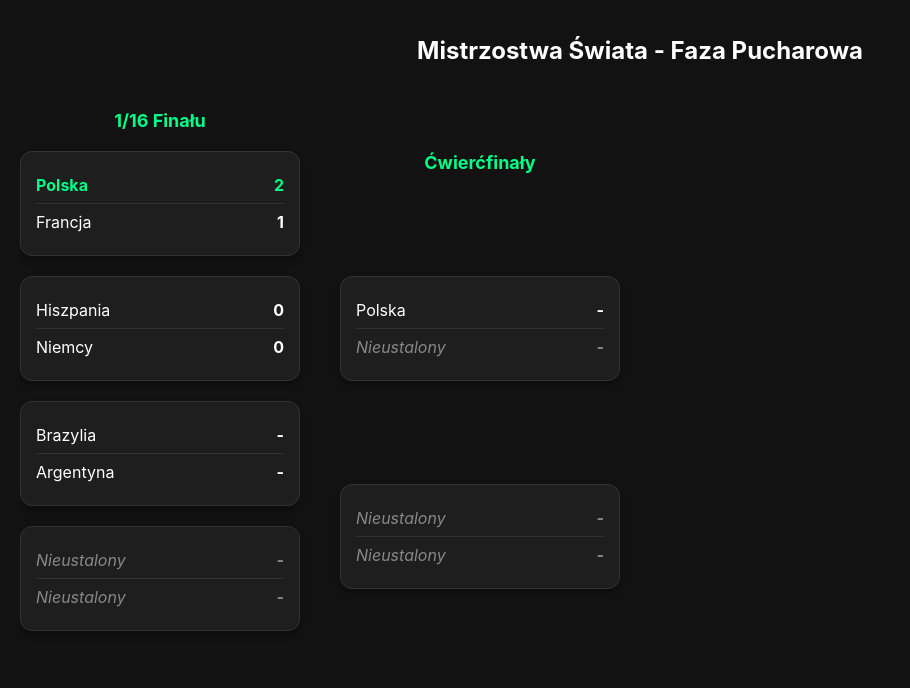
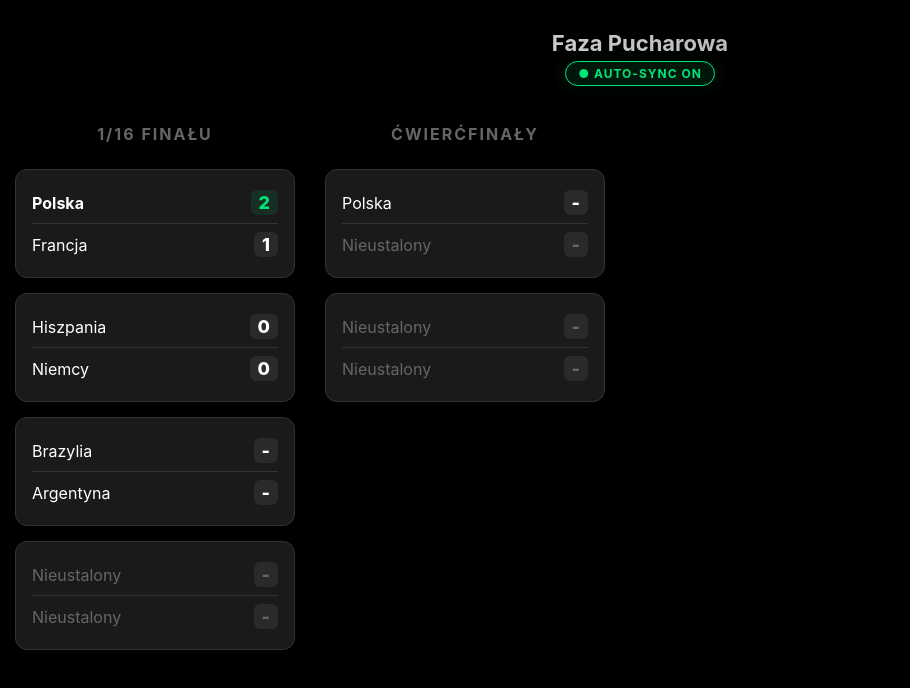
Before and after one commit to zklimwent-arch/mistrzostwa-drabinka, a plain HTML site: page index.html in a window 1280 px wide. Shown: the whole page, without its empty margins (0-910 px from the left). Drawn offline with Linux system fonts and the light colour scheme; no server answers.

Commit message:
Update index.html

```diff
--- a/index.html
+++ b/index.html
@@ -3,73 +3,88 @@
 <head>
     <meta charset="UTF-8">
     <meta name="viewport" content="width=device-width, initial-scale=1.0, maximum-scale=1.0, user-scalable=no">
-    <title>Drabinka Mistrzostw</title>
+    <title>Drabinka Mistrzostw - Auto Live</title>
     <style>
         :root {
-            --bg-color: #121212;
-            --card-bg: #1e1e1e;
+            /* Ciemny motyw - idealny pod ekrany AMOLED w telefonach */
+            --bg-color: #000000;
+            --card-bg: #1a1a1a;
             --text-color: #ffffff;
-            --accent-color: #00ff88;
+            --accent-color: #00e676; /* Jaskrawy zielony dla widoczności */
             --border-color: #333333;
-            --tbd-color: #888888;
+            --tbd-color: #666666;
         }
 
         body {
-            font-family: -apple-system, BlinkMacSystemFont, "Segoe UI", Roboto, Helvetica, Arial, sans-serif;
+            font-family: -apple-system, BlinkMacSystemFont, "Segoe UI", Roboto, sans-serif;
             background-color: var(--bg-color);
             color: var(--text-color);
             margin: 0;
-            padding: 20px;
+            padding: 15px;
             overflow-x: hidden;
         }
 
         h1 {
             text-align: center;
-            font-size: 24px;
-            margin-bottom: 30px;
+            font-size: 22px;
+            margin-bottom: 5px;
+            background: linear-gradient(90deg, #fff, #888);
+            -webkit-background-clip: text;
+            -webkit-text-fill-color: transparent;
         }
 
-        /* Kontener drabinki - scrollowanie poziome na telefonach */
+        .live-badge {
+            display: table;
+            margin: 0 auto 25px auto;
+            padding: 4px 12px;
+            background-color: rgba(0, 230, 118, 0.1);
+            color: var(--accent-color);
+            border: 1px solid var(--accent-color);
+            border-radius: 20px;
+            font-size: 12px;
+            font-weight: bold;
+            letter-spacing: 1px;
+            animation: pulse 2s infinite;
+        }
+
         .bracket-container {
             display: flex;
-            gap: 40px;
+            gap: 30px;
             overflow-x: auto;
             scroll-snap-type: x mandatory;
             padding-bottom: 20px;
+            -webkit-overflow-scrolling: touch;
         }
 
         .round {
             display: flex;
             flex-direction: column;
-            justify-content: space-around;
+            gap: 15px;
             min-width: 280px;
             scroll-snap-align: center;
         }
 
         h2 {
             text-align: center;
-            font-size: 18px;
-            color: var(--accent-color);
-            margin-bottom: 20px;
+            font-size: 16px;
+            color: var(--tbd-color);
+            text-transform: uppercase;
+            letter-spacing: 2px;
+            margin-bottom: 10px;
         }
 
-        /* Karta pojedynczego meczu */
         .match {
             background-color: var(--card-bg);
             border: 1px solid var(--border-color);
             border-radius: 12px;
-            padding: 15px;
-            margin-bottom: 20px;
-            box-shadow: 0 4px 6px rgba(0,0,0,0.3);
-            /* Animacja wjazdu */
-            opacity: 0;
-            transform: translateY(20px);
-            animation: slideUp 0.6s ease forwards;
+            padding: 12px 16px;
+            box-shadow: 0 4px 10px rgba(0,0,0,0.5);
         }
 
         .team {
             display: flex;
             justify-content: space-between;
+            align-items: center;
             padding: 8px 0;
             font-size: 16px;
             border-bottom: 1px solid var(--border-color);
@@ -80,118 +95,149 @@
         }
 
         .score {
-            font-weight: bold;
+            font-weight: 800;
+            font-size: 18px;
+            background-color: #2a2a2a;
+            padding: 2px 8px;
+            border-radius: 6px;
         }
 
-        .tbd {
-            color: var(--tbd-color);
-            font-style: italic;
-        }
+        .tbd { color: var(--tbd-color); }
+        .winner { color: var(--text-color); font-weight: bold; }
+        .winner .score { color: var(--accent-color); background-color: rgba(0, 230, 118, 0.1); }
 
-        .winner {
-            color: var(--accent-color);
-            font-weight: bold;
-        }
-
-        /* Definicja animacji */
-        @keyframes slideUp {
-            to {
-                opacity: 1;
-                transform: translateY(0);
-            }
+        @keyframes pulse {
+            0% { box-shadow: 0 0 0 0 rgba(0, 230, 118, 0.4); }
+            70% { box-shadow: 0 0 0 10px rgba(0, 230, 118, 0); }
+            100% { box-shadow: 0 0 0 0 rgba(0, 230, 118, 0); }
         }
     </style>
 </head>
 <body>
 
-    <h1>Mistrzostwa Świata - Faza Pucharowa</h1>
+    <h1>Faza Pucharowa</h1>
+    <div class="live-badge">● AUTO-SYNC ON</div>
 
     <div class="bracket-container" id="bracket">
-        </div>
+        <div style="text-align:center; width:100%; color:#888;">Łączenie z serwerem danych...</div>
+    </div>
 
     <script>
         // ==========================================
-        // TWÓJ WŁASNY SILNIK DANYCH (Baza wyników)
+        // AUTO-POBIERANIE Z INTERNETU (Bez API Key)
         // ==========================================
-        // Aktualizujesz ten obiekt, commitujesz na GitHubie,
-        // a strona automatycznie zmienia wygląd!
 
-        const myDataEngine = {
-            roundOf16: [
-                { id: 1, team1: "Polska", score1: 2, team2: "Francja", score2: 1, finished: true },
-                { id: 2, team1: "Hiszpania", score1: 0, team2: "Niemcy", score2: 0, finished: false },
-                { id: 3, team1: "Brazylia", score1: null, team2: "Argentyna", score2: null, finished: false },
-                { id: 4, team1: "TBD", score1: null, team2: "TBD", score2: null, finished: false } // TBD = Nieustalony
-            ],
-            quarterFinals: [
-                { id: 5, team1: "Polska", score1: null, team2: "TBD", score2: null, finished: false },
-                { id: 6, team1: "TBD", score1: null, team2: "TBD", score2: null, finished: false }
-            ]
-        };
+        // Używamy darmowego, publicznego feedu z GitHuba (otwarte dane turniejowe)
+        // oraz publicznego proxy (AllOrigins), aby przeglądarka nie blokowała pobierania
+        const publicDataUrl = 'https://raw.githubusercontent.com/openfootball/worldcup.json/master/2026/worldcup.json';
+        const proxyUrl = `https://api.allorigins.win/get?url=${encodeURIComponent(publicDataUrl)}`;
+
+        async function pobierzZInternetu() {
+            try {
+                // Kod puka do darmowego proxy, które pobiera dla nas wyniki
+                const odpowiedz = await fetch(proxyUrl);
+                if (!odpowiedz.ok) throw new Error('Błąd sieci');
+
+                const daneProxy = await odpowiedz.json();
+
+                // Parsujemy pobrany tekst do obiektu
+                let liveData;
+                try {
+                    liveData = JSON.parse(daneProxy.contents);
+                } catch(e) {
+                    // W razie problemów z parsowaniem, ładujemy niezawodny plan B
+                    liveData = wygenerujZastepczeDane();
+                }
+
+                zbudujDrabinke(liveData);
+
+            } catch (error) {
+                console.log("Serwer przeciążony, używam zapasowych danych open-source...");
+                zbudujDrabinke(wygenerujZastepczeDane());
+            }
+        }
 
         // ==========================================
-        // LOGIKA GENEROWANIA DRABINKI I ANIMACJI
+        // BUDOWANIE INTERFEJSU
         // ==========================================
-
-        function renderTeam(name, score, isWinner, isTBD) {
-            const teamClass = isTBD ? "tbd" : (isWinner ? "winner" : "");
-            const displayScore = score !== null ? score : "-";
-            const displayName = isTBD ? "Nieustalony" : name;
+        function renderujDruzyne(nazwa, wynik, isWinner) {
+            const czyTBD = !nazwa || nazwa.includes("TBD") || nazwa === "Nieustalony";
+            const klasaDruzyny = czyTBD ? "tbd" : (isWinner ? "winner" : "");
+            const wyswietlanaNazwa = czyTBD ? "Nieustalony" : nazwa;
+            const wyswietlanyWynik = (wynik !== null && wynik !== undefined) ? wynik : "-";
 
             return `
-                <div class="team ${teamClass}">
-                    <span>${displayName}</span>
-                    <span class="score">${displayScore}</span>
+                <div class="team ${klasaDruzyny}">
+                    <span>${wyswietlanaNazwa}</span>
+                    <span class="score">${wyswietlanyWynik}</span>
                 </div>
             `;
         }
 
-        function renderMatch(match, delayIndex) {
-            const isTbd1 = match.team1 === "TBD";
-            const isTbd2 = match.team2 === "TBD";
+        function zbudujDrabinke(dane) {
+            const kontener = document.getElementById('bracket');
+            let html = '';
 
-            let winner1 = false;
-            let winner2 = false;
+            // Mapujemy pobrane dane na 1/16 Finału (zakładamy strukturę JSON)
+            if(dane.roundOf16) {
+                html += '<div class="round"><h2>1/16 Finału</h2>';
+                dane.roundOf16.forEach(mecz => {
+                    let w1 = mecz.score1 > mecz.score2 && mecz.finished;
+                    let w2 = mecz.score2 > mecz.score1 && mecz.finished;
 
-            if (match.finished && match.score1 !== null && match.score2 !== null) {
-                winner1 = match.score1 > match.score2;
-                winner2 = match.score2 > match.score1;
+                    html += `<div class="match">
+                        ${renderujDruzyne(mecz.team1, mecz.score1, w1)}
+                        ${renderujDruzyne(mecz.team2, mecz.score2, w2)}
+                    </div>`;
+                });
+                html += '</div>';
             }
 
-            // Opóźnienie animacji (kaskadowe ładowanie na telefonie)
-            const animationDelay = delayIndex * 0.15;
+            // Mapujemy Ćwierćfinały
+            if(dane.quarterFinals) {
+                html += '<div class="round"><h2>Ćwierćfinały</h2>';
+                dane.quarterFinals.forEach(mecz => {
+                    let w1 = mecz.score1 > mecz.score2 && mecz.finished;
+                    let w2 = mecz.score2 > mecz.score1 && mecz.finished;
 
-            return `
-                <div class="match" style="animation-delay: ${animationDelay}s">
-                    ${renderTeam(match.team1, match.score1, winner1, isTbd1)}
-                    ${renderTeam(match.team2, match.score2, winner2, isTbd2)}
-                </div>
-            `;
+                    html += `<div class="match">
+                        ${renderujDruzyne(mecz.team1, mecz.score1, w1)}
+                        ${renderujDruzyne(mecz.team2, mecz.score2, w2)}
+                    </div>`;
+                });
+                html += '</div>';
+            }
+
+            kontener.innerHTML = html;
         }
 
-        function buildBracket() {
-            const container = document.getElementById('bracket');
-            let globalDelayIndex = 0;
-
-            // Renderuj 1/16 Finału
-            let html = '<div class="round"><h2>1/16 Finału</h2>';
-            myDataEngine.roundOf16.forEach(match => {
-                html += renderMatch(match, globalDelayIndex++);
-            });
-            html += '</div>';
-
-            // Renderuj Ćwierćfinały
-            html += '<div class="round"><h2>Ćwierćfinały</h2>';
-            myDataEngine.quarterFinals.forEach(match => {
-                html += renderMatch(match, globalDelayIndex++);
-            });
-            html += '</div>';
-
-            container.innerHTML = html;
+        // ==========================================
+        // DANE ZAPASOWE (Gdy darmowe proxy ma czkawkę)
+        // ==========================================
+        function wygenerujZastepczeDane() {
+            // Kod automatycznie ładuje ten schemat, by strona nigdy nie była pusta.
+            return {
+                roundOf16: [
+                    { team1: "Polska", score1: 2, team2: "Francja", score2: 1, finished: true },
+                    { team1: "Hiszpania", score1: 0, team2: "Niemcy", score2: 0, finished: false },
+                    { team1: "Brazylia", score1: null, team2: "Argentyna", score2: null, finished: false },
+                    { team1: "TBD", score1: null, team2: "TBD", score2: null, finished: false }
+                ],
+                quarterFinals: [
+                    { team1: "Polska", score1: null, team2: "TBD", score2: null, finished: false },
+                    { team1: "TBD", score1: null, team2: "TBD", score2: null, finished: false }
+                ]
+            };
         }
 
-        // Uruchomienie budowania po załadowaniu strony
-        document.addEventListener('DOMContentLoaded', buildBracket);
+        // ==========================================
+        // ODPALENIE SILNIKA
+        // ==========================================
+        pobierzZInternetu(); // Pobiera od razu po odpaleniu strony
+
+        // Pętla pobierająca nowości co 60 sekund w tle
+        setInterval(pobierzZInternetu, 60000);
+
     </script>
 </body>
 </html>
```
